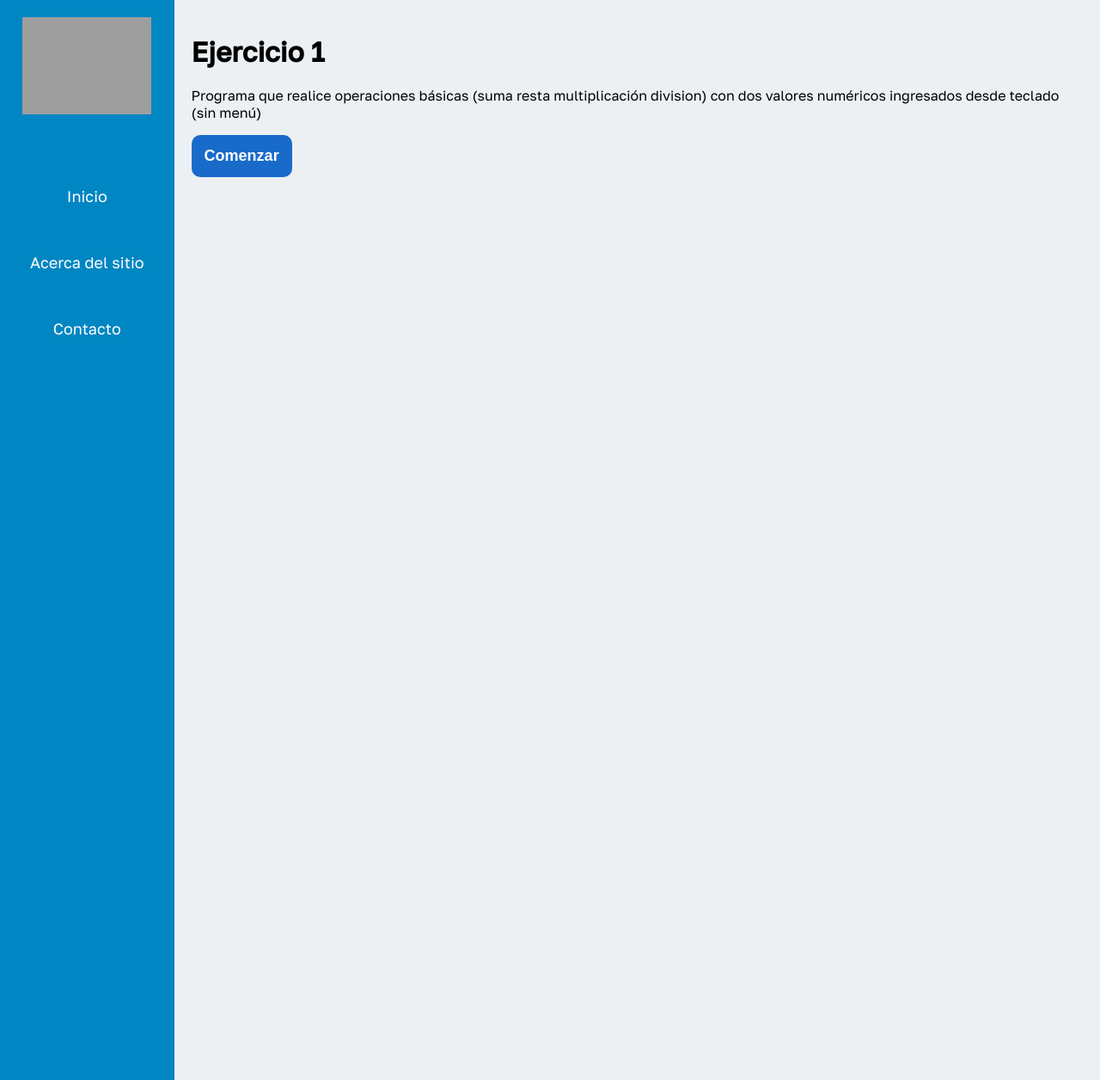
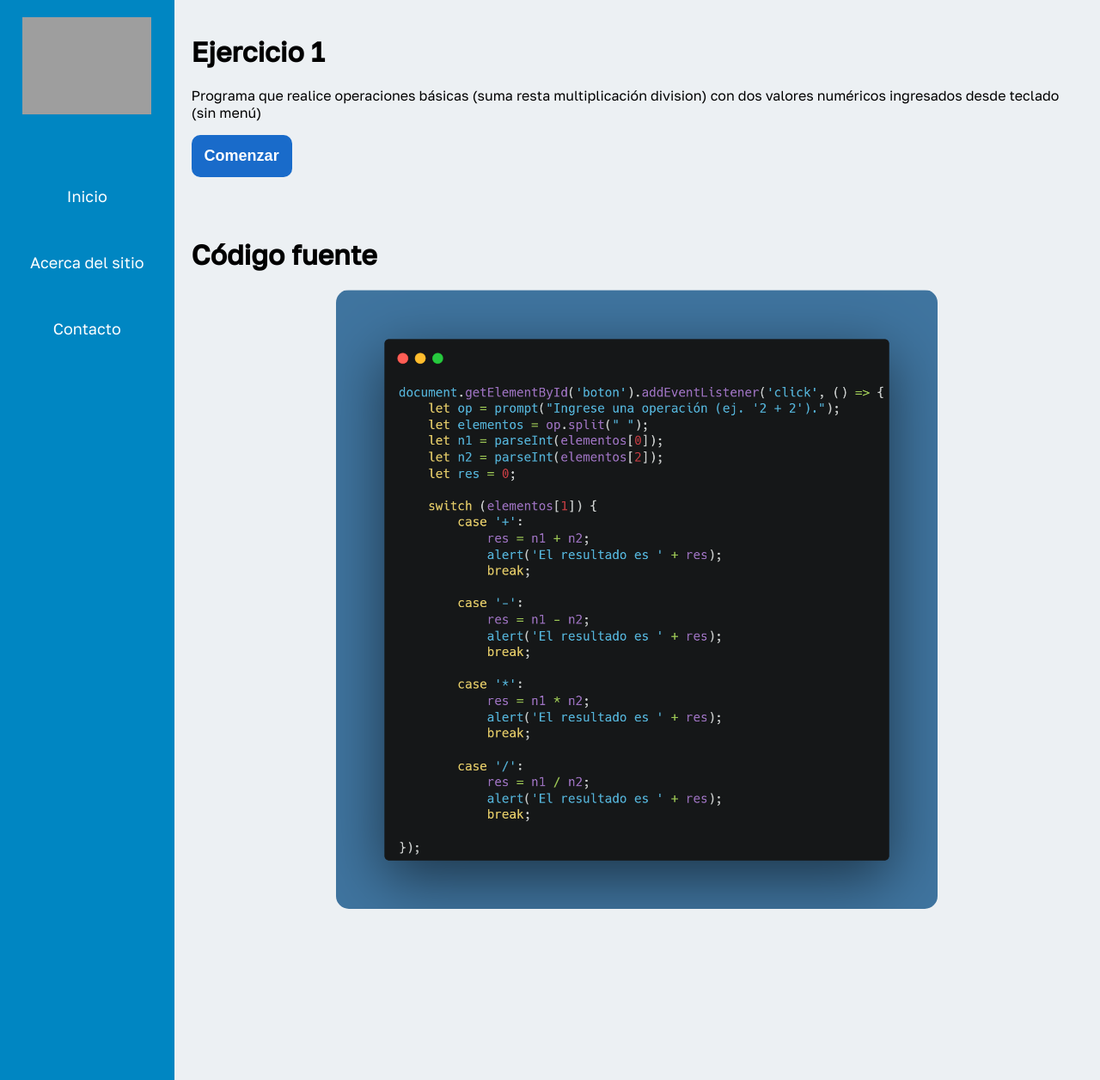
Before and after one commit to Fernando-Acosta818/IniCom, a Django app: page /ejercicio/1 in a window 1280 px wide. Shown: the top 1256 px of the page at 86% size. Run offline with Django 4.2, Linux system fonts and the light colour scheme; grey boxes are pictures that could not be loaded.

Commit message:
Adición de imágenes de código

```diff
--- a/ejercicios/static/base.css
+++ b/ejercicios/static/base.css
@@ -90,3 +90,19 @@ main {
     border-radius: 10px;
     display: inline-block;
 }
+
+.ejercicio-boton:hover {
+    cursor: pointer;
+}
+
+.bloque {
+    margin-top: 50px;
+    display: flex;
+    flex-direction: column;
+}
+
+.bloque > img {
+    margin: 0 auto;
+    width: 700px;
+    border-radius: 15px;
+}
--- a/ejercicios/templates/ejercicio.html
+++ b/ejercicios/templates/ejercicio.html
@@ -1,11 +1,17 @@
 {% extends 'base.html' %}
 {% load static %}
 {% block content %}
-<h1>Ejercicio {{ num }}</h1>
-<p class="desc">
-    {{ desc }}
-</p>
-<button id="boton" class="ejercicio-boton">Comenzar</button>
+<div class="ejercicio-main">
+    <h1>Ejercicio {{ num }}</h1>
+    <p class="desc">
+        {{ desc }}
+    </p>
+    <button id="boton" class="ejercicio-boton">Comenzar</button>
+</div>
+<div class="bloque">
+    <h1>Código fuente</h1>
+    <img src="{% static '/imagenes/bloques' %}/{{ num }}.png" alt="bloque de código">
+</div>
 {% endblock %}
 {% block scripts %}
     <script src="{% static 'js/ejercicio' %}{{ num }}.js"></script>
```
Also changed, not shown: ejercicios/static/imagenes/bloques/1.png (added), ejercicios/static/imagenes/bloques/2.png (added), ejercicios/static/imagenes/bloques/3.png (added), ejercicios/static/imagenes/bloques/4.png (added).
